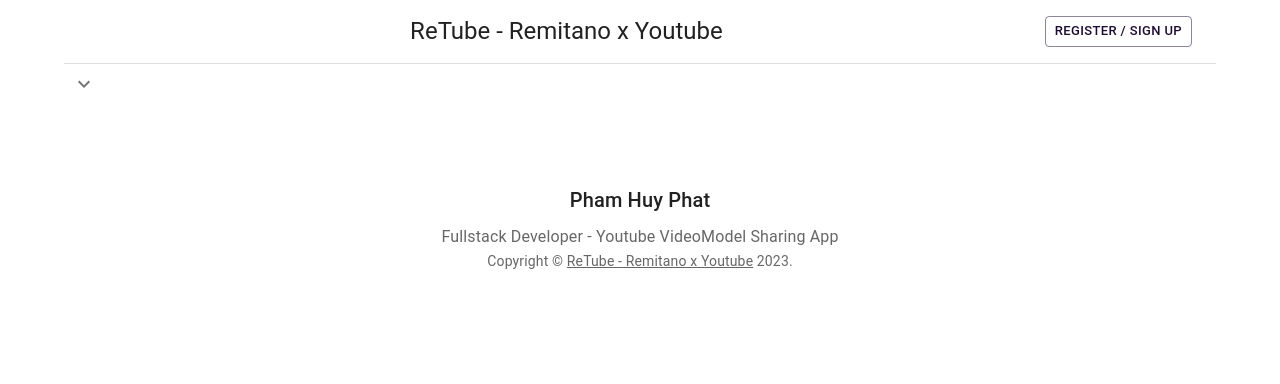
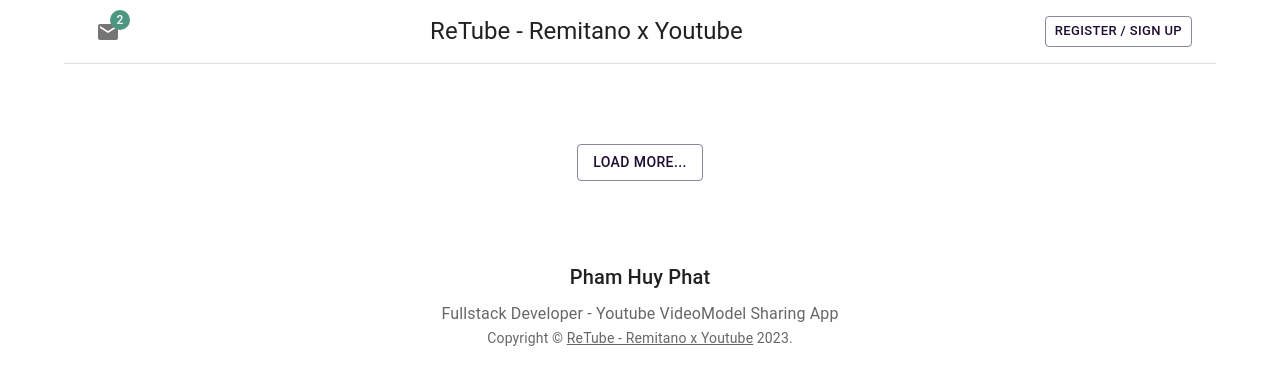
Before and after one commit to coolcorexix/interview-remitano-fe, a React (Vite) app: page / in a window 1280 px wide. Shown: the top 384 px of the page. Built offline with nearby package versions, Linux system fonts and the light colour scheme; no server answers.

Commit message:
feat!: add notification menu

```diff
--- a/package.json
+++ b/package.json
@@ -24,6 +24,7 @@
     "react-dom": "^18.2.0",
     "react-router": "^6.13.0",
     "react-router-dom": "^6.13.0",
+    "react-youtube": "^10.1.0",
     "socket.io-client": "^4.6.2"
   },
   "devDependencies": {
--- /dev/null
+++ b/src/features/notifications/components/MailInboxContainer.tsx
@@ -0,0 +1,60 @@
+import { useNotificationContext } from "../context/NotificationStackProvider.tsx";
+import React from "react";
+import { Badge, Fade, IconButton, Menu, MenuItem } from "@mui/material";
+import MailIcon from "@mui/icons-material/Mail";
+
+function notificationsLabel(count: number) {
+  if (count === 0) {
+    return "no notifications";
+  }
+  if (count > 99) {
+    return "more than 99 notifications";
+  }
+  return `${count} notifications`;
+}
+export const MailInboxContainer: React.FC = () => {
+  const { messages } = useNotificationContext();
+  const [anchorEl, setAnchorEl] = React.useState<null | HTMLElement>(null);
+  const open = Boolean(anchorEl);
+  const handleClick = (event: React.MouseEvent<HTMLElement>) => {
+    setAnchorEl(event.currentTarget);
+  };
+  const handleClose = () => {
+    setAnchorEl(null);
+  };
+
+  function renderItem(message: string) {
+    return <MenuItem onClick={handleClose}>{message}</MenuItem>;
+  }
+  return (
+    <>
+      <IconButton
+        id="fade-button"
+        aria-controls={open ? "fade-menu" : undefined}
+        aria-haspopup="true"
+        aria-expanded={open ? "true" : undefined}
+        onClick={handleClick}
+        aria-label={notificationsLabel(100)}
+      >
+        <Badge
+          badgeContent={(messages && messages.length) || 0}
+          color="secondary"
+        >
+          <MailIcon />
+        </Badge>
+      </IconButton>
+      <Menu
+        id="fade-menu"
+        MenuListProps={{
+          "aria-labelledby": "fade-button",
+        }}
+        anchorEl={anchorEl}
+        open={open}
+        onClose={handleClose}
+        TransitionComponent={Fade}
+      >
+        {messages.map(renderItem)}
+      </Menu>
+    </>
+  );
+};
--- a/src/features/notifications/components/NotificationStackProvider.tsx
+++ /dev/null
@@ -1,46 +0,0 @@
-import { SnackbarProvider, useSnackbar } from "notistack";
-import useWebSocket from "src/services/useWebSocket.tsx";
-import { ReactNode, useEffect, useRef } from "react";
-
-const useInterval = (callback: () => void, delay: number | null) => {
-  const savedCallback = useRef<() => void>();
-
-  useEffect(() => {
-    savedCallback.current = callback;
-  }, [callback]);
-
-  useEffect(() => {
-    const tick = () => {
-      if (savedCallback.current) {
-        savedCallback.current();
-      }
-    };
-
-    if (delay !== null) {
-      const intervalId = setInterval(tick, delay);
-      return () => {
-        clearInterval(intervalId);
-      };
-    }
-  }, [delay]);
-};
-
-type NotificationStackProviderProps = {
-  children: ReactNode;
-};
-
-export default function NotificationStackProvider({
-  children,
-}: NotificationStackProviderProps) {
-  const { enqueueSnackbar } = useSnackbar();
-  const { message, sendMessage } = useWebSocket();
-  useInterval(() => {
-    sendMessage("ping");
-  }, 1000);
-
-  useEffect(() => {
-    enqueueSnackbar(message);
-  }, [message]);
-
-  return <SnackbarProvider maxSnack={5}>{children}</SnackbarProvider>;
-}
--- /dev/null
+++ b/src/features/notifications/context/NotificationStackProvider.tsx
@@ -0,0 +1,54 @@
+import {
+  createContext,
+  ReactNode,
+  useContext,
+  useEffect,
+  useState,
+} from "react";
+import { SnackbarProvider, useSnackbar } from "notistack";
+import useWebSocket from "src/services/useWebSocket.tsx";
+
+type NotificationStackProviderProps = {
+  children: ReactNode;
+};
+
+type NotificationContextType = {
+  messages: string[];
+};
+
+const NotificationContext = createContext<NotificationContextType | undefined>(
+  undefined
+);
+
+const useNotificationContext = (): NotificationContextType => {
+  const context = useContext(NotificationContext);
+  if (!context) {
+    throw new Error(
+      "useNotificationContext must be used within a NotificationStackProvider"
+    );
+  }
+  return context;
+};
+
+function NotificationStackProvider({
+  children,
+}: NotificationStackProviderProps) {
+  const [messages, setMessages] = useState<string[]>([]);
+  const { enqueueSnackbar } = useSnackbar();
+  const { message } = useWebSocket();
+
+  useEffect(() => {
+    setMessages((prevMessages) => [...prevMessages, message]);
+    enqueueSnackbar(message);
+  }, [message]);
+
+  return (
+    <SnackbarProvider maxSnack={5}>
+      <NotificationContext.Provider value={{ messages }}>
+        {children}
+      </NotificationContext.Provider>
+    </SnackbarProvider>
+  );
+}
+
+export { NotificationStackProvider, useNotificationContext };
--- a/src/layout/home/SharedVideoContainer.tsx
+++ b/src/features/videos/components/SharedVideoContainer.tsx
@@ -1,14 +1,15 @@
 import React, { useEffect } from "react";
-import { useSharedVideo, VideoItem } from "src/features/videos";
-import { IconButton } from "@mui/material";
-import ExpandMoreIcon from "@mui/icons-material/ExpandMore";
+import { useSharedVideo, VideoItem } from "src/features/videos/index.tsx";
+
+import Button from "@mui/material/Button";
+import Box from "@mui/material/Box";
 const SharedVideoContainer: React.FC = () => {
   const { sharedVideoState, getSharedVideos } = useSharedVideo();
 
   useEffect(() => {
     !sharedVideoState.sharedVideoIds ||
       (sharedVideoState.sharedVideoIds.length == 0 && getSharedVideos());
-  }, []);
+  }, [sharedVideoState?.sharedVideoIds]);
 
   const handleLoadMore = () => {
     getSharedVideos();
@@ -22,9 +23,19 @@ const SharedVideoContainer: React.FC = () => {
   return (
     <>
       {sharedVideoState.sharedVideoIds.map(renderItem)}
-      <IconButton onClick={handleLoadMore}>
-        <ExpandMoreIcon />
-      </IconButton>
+      <Box
+        sx={{
+          mt: 10,
+          display: "flex",
+          justifyContent: "center",
+          alignItems: "center",
+          width: "100%",
+        }}
+      >
+        <Button variant={"outlined"} onClick={handleLoadMore}>
+          Load more...
+        </Button>
+      </Box>
     </>
   );
 };
--- a/src/features/videos/components/VideoItem.tsx
+++ b/src/features/videos/components/VideoItem.tsx
@@ -1,19 +1,66 @@
 import Box from "@mui/material/Box";
 import Card from "@mui/material/Card";
 import CardContent from "@mui/material/CardContent";
-import CardMedia from "@mui/material/CardMedia";
 import Typography from "@mui/material/Typography";
 import { formatTimeAgo } from "src/utils";
 
 import { SharedVideoModels } from "../models/SharedVideoModels.tsx";
+import YouTube, { YouTubeProps } from "react-youtube";
+import { useState } from "react";
+import { CardMedia } from "@mui/material";
 
 type VideoListItemProps = {
   data: SharedVideoModels;
 };
 
+const opts: YouTubeProps["opts"] = {
+  height: "200",
+  width: "360",
+  playerVars: {
+    // https://developers.google.com/youtube/player_parameters
+    autoplay: 1,
+  },
+};
 export default function VideoItem({ data }: VideoListItemProps) {
   const { video, shared_at, shared_by } = data;
-  const { statistics, snippet } = video;
+  const { statistics, snippet, id } = video;
+  const [ready, setReady] = useState(false);
+  const onPlayerReady: YouTubeProps["onReady"] = (event) => {
+    // access to player in all event handlers via event.target
+    event.target.pauseVideo();
+    setReady(true);
+  };
+
+  function renderYoutube() {
+    return (
+      <Box
+        sx={{
+          width: 360,
+          minWidth: 360,
+          height: 200,
+          borderRadius: "16px",
+          position: "relative",
+        }}
+      >
+        <YouTube videoId={id} opts={opts} onReady={onPlayerReady} />;
+        {!ready && (
+          <CardMedia
+            component="img"
+            sx={{
+              width: 360,
+              minWidth: 360,
+              height: 200,
+              borderRadius: "16px",
+              position: "absolute",
+              top: 0,
+              left: 0,
+            }}
+            image={snippet?.thumbnails?.medium?.url}
+          />
+        )}
+      </Box>
+    );
+  }
 
   return (
     <>
@@ -27,16 +74,8 @@ export default function VideoItem({ data }: VideoListItemProps) {
           maxHeight: 200,
         }}
       >
-        <CardMedia
-          component="img"
-          sx={{
-            width: 360,
-            minWidth: 360,
-            height: 200,
-            borderRadius: "16px",
-          }}
-          image={snippet?.thumbnails?.medium?.url}
-        />
+        {renderYoutube()}
+
         <Box sx={{ display: "flex", flexDirection: "column" }}>
           <CardContent sx={{ flex: "1 0 auto" }}>
             <Typography component="div" variant="h6">
--- a/src/layout/components/Header.tsx
+++ b/src/layout/components/Header.tsx
@@ -4,6 +4,7 @@ import Button from "@mui/material/Button";
 import { useNavigate } from "react-router";
 import Typography from "@mui/material/Typography";
 import { useAuth } from "src/features/auth/AuthProvider";
+import { MailInboxContainer } from "src/features/notifications/components/MailInboxContainer.tsx";
 
 interface HeaderProps {
   title: string;
@@ -17,7 +18,7 @@ export default function Header(props: HeaderProps) {
   return (
     <React.Fragment>
       <Toolbar sx={{ borderBottom: 1, borderColor: "divider" }}>
-
+        <MailInboxContainer />
         <Typography
           component="h2"
           variant="h5"
--- a/src/layout/home/Home.tsx
+++ b/src/layout/home/Home.tsx
@@ -5,7 +5,7 @@ import { Header, Footer } from "../components";
 import { CssBaseline } from "@mui/material";
 import { BRAND_NAME } from "src/constants";
 import { SharedVideoProvider } from "src/features/videos";
-import SharedVideoListContainer from "./SharedVideoContainer.tsx";
+import SharedVideoListContainer from "../../features/videos/components/SharedVideoContainer.tsx";
 import { useEffect } from "react";
 
 export default function Home() {
--- a/src/layout/user-system/LoginForm.tsx
+++ b/src/layout/user-system/LoginForm.tsx
@@ -1,5 +1,5 @@
 import { Button, CssBaseline, Grid, Paper, TextField } from "@mui/material";
-import React, { useState } from "react";
+import { useState } from "react";
 import Box from "@mui/material/Box";
 import Typography from "@mui/material/Typography";
 
--- a/src/main.tsx
+++ b/src/main.tsx
@@ -7,7 +7,7 @@ import theme from "./layout/themes.tsx";
 import UserSystem from "./layout/user-system/index.tsx";
 import { AuthProvider } from "./features/auth/AuthProvider.tsx";
 import ShareVideo from "./layout/share-video/index.tsx";
-import NotificationStackProvider from "./features/notifications/components/NotificationStackProvider.tsx";
+import { NotificationStackProvider } from "src/features/notifications/context/NotificationStackProvider.tsx";
 
 const router = createBrowserRouter([
   {
--- a/src/utils/index.tsx
+++ b/src/utils/index.tsx
@@ -22,13 +22,11 @@ function formatTimeAgo(timestamp: number): string {
 }
 
 function getRandomColor(): string {
-  const r = Math.floor(Math.random() * 256); // Random value between 0 and 255 for red component
-  const g = Math.floor(Math.random() * 256); // Random value between 0 and 255 for green component
-  const b = Math.floor(Math.random() * 256); // Random value between 0 and 255 for blue component
+  const r = Math.floor(Math.random() * 256);
+  const g = Math.floor(Math.random() * 256);
+  const b = Math.floor(Math.random() * 256);
 
-  const color = `rgb(${r}, ${g}, ${b})`; // Combine the RGB components into an "rgb(r, g, b)" string
-
-  return color;
+  return `rgb(${r}, ${g}, ${b})`;
 }
 
 function getLinkYoutube(id: string): string {
```
Also changed, not shown: 1 other file (tests, documents, lock files or other folders).
